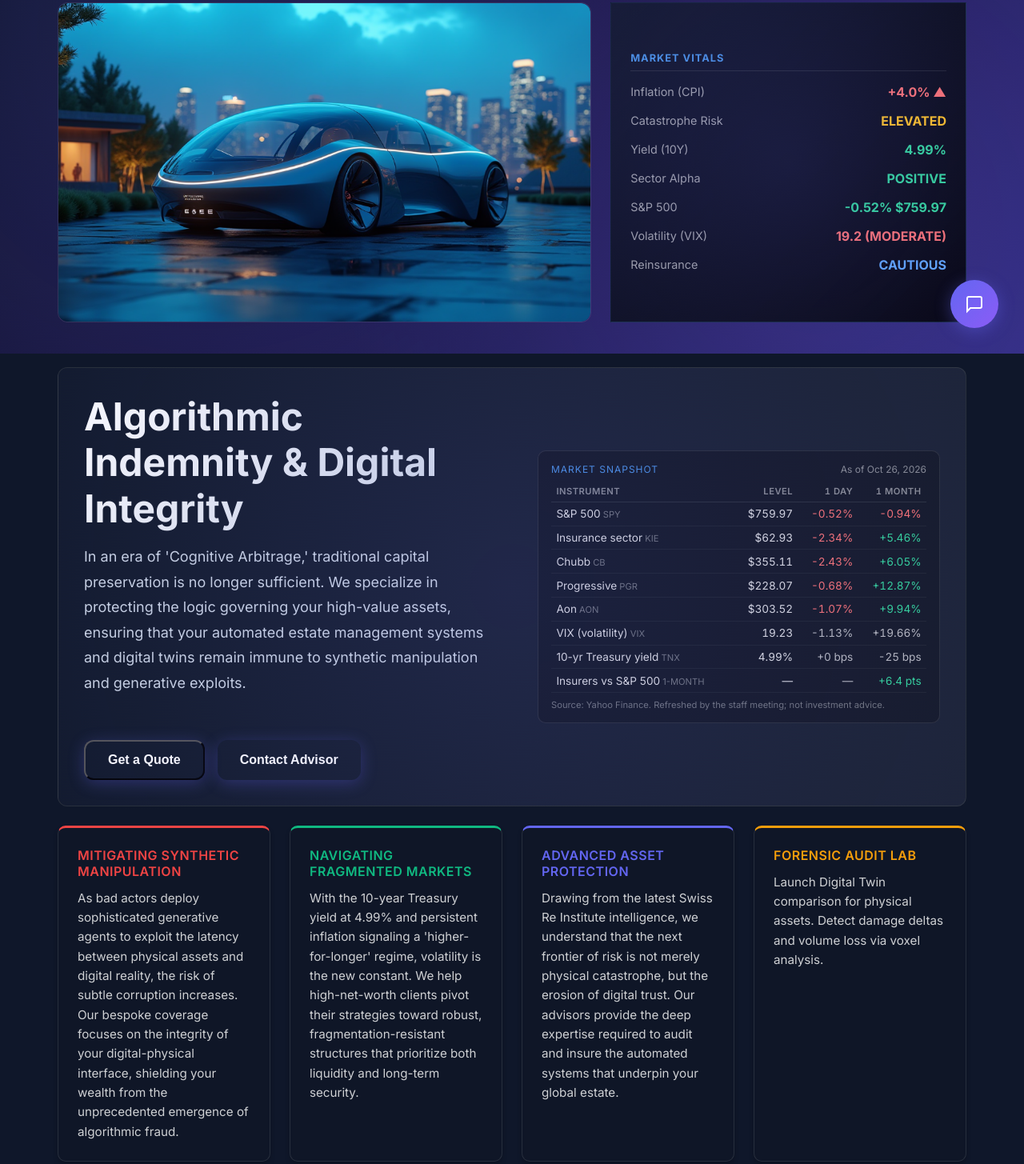
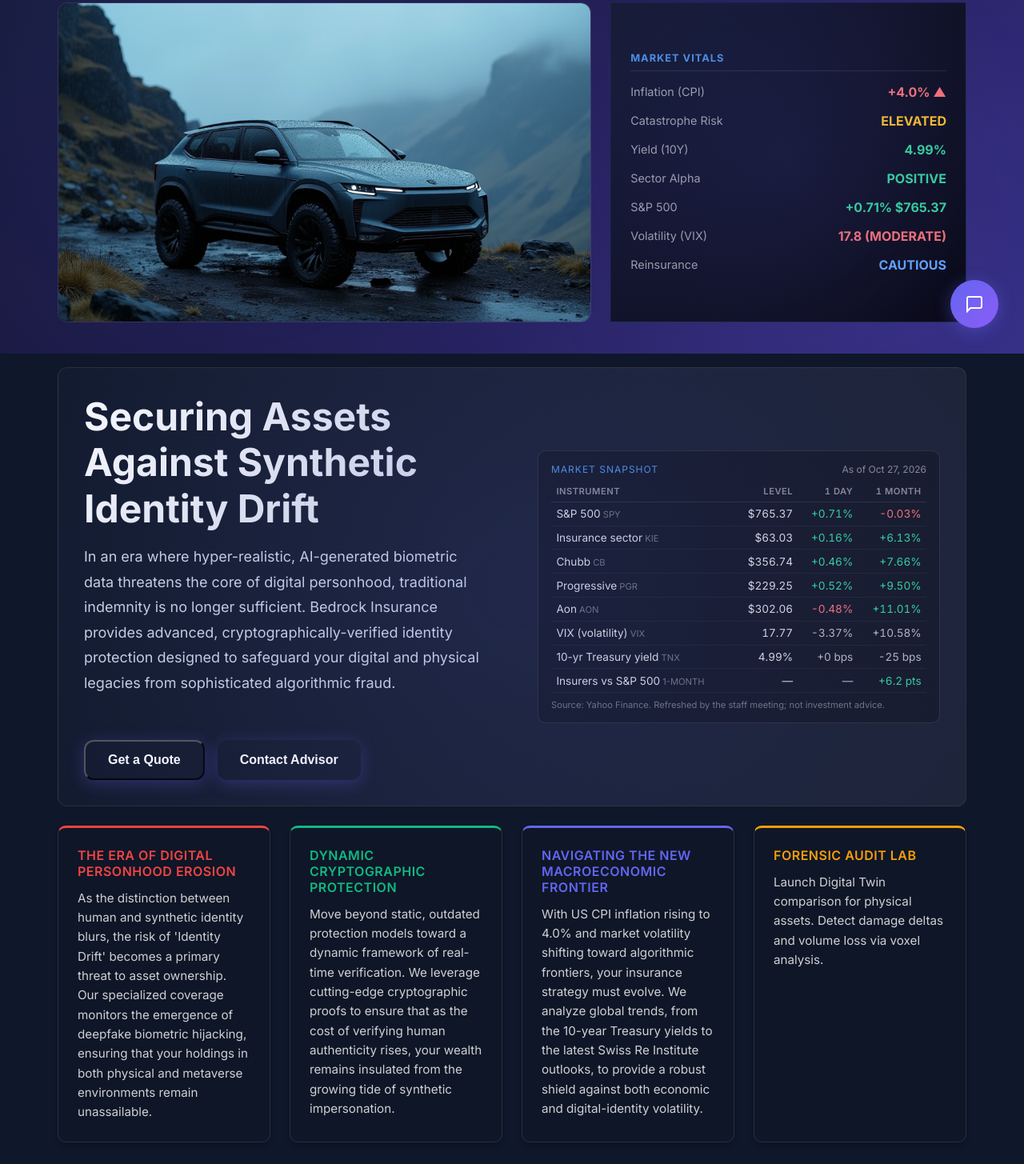
Before and after one commit to daviddswayne-svg/sterling-lab, a plain HTML site: page dashboard/bedrock/index.html in a window 1280 px wide. Shown: the part 358-1813 px from the top of the page at 80% size. Drawn offline with Linux system fonts and the light colour scheme; no server answers.

Commit message:
Bedrock Insurance Auto-Update: Securing Assets Against Synthetic Identity Drift

```diff
--- a/dashboard/bedrock/index.html
+++ b/dashboard/bedrock/index.html
@@ -118,7 +118,7 @@
 <!-- DYNAMIC AGENT UPDATE ZONE -->
 <div class="bento-grid">
 <div class="bento-visual card-glow">
-<img alt="Safe Haven" class="hero-image" id="hero-image" src="/assets/bedrock_20261026-0601.png" style="display: block;"/>
+<img alt="Safe Haven" class="hero-image" id="hero-image" src="/assets/bedrock_20261027-0601.png" style="display: block;"/>
 </div>
 <!-- 2. Data Zone (Right) - PREVIOUSLY GRAPH, NOW INFO TEXT -->
 <div class="bento-data card-glow" style="background: linear-gradient(135deg, rgba(16, 24, 39, 0.8), rgba(0, 0, 0, 0.9)); border: 1px solid rgba(74, 144, 226, 0.2); padding: 1.5rem; display: flex; flex-direction: column; justify-content: center; gap: 1rem;">
@@ -144,11 +144,11 @@
 </div>
 <div class="vital-row" style="display: flex; justify-content: space-between; width: 100%; align-items: center;">
 <span style="color: rgba(255,255,255,0.6); font-size: 0.9rem;">S&amp;P 500</span>
-<span id="market-sp500-val" style="color: #34d399; font-weight: 700;">-0.52% $759.97</span>
+<span id="market-sp500-val" style="color: #34d399; font-weight: 700;">+0.71% $765.37</span>
 </div>
 <div class="vital-row" style="display: flex; justify-content: space-between; width: 100%; align-items: center;">
 <span style="color: rgba(255,255,255,0.6); font-size: 0.9rem;">Volatility (VIX)</span>
-<span id="market-volatility-val" style="color: #f87171; font-weight: 700;">19.2 (MODERATE)</span>
+<span id="market-volatility-val" style="color: #f87171; font-weight: 700;">17.8 (MODERATE)</span>
 </div>
 <div class="vital-row" style="display: flex; justify-content: space-between; width: 100%; align-items: center;">
 <span style="color: rgba(255,255,255,0.6); font-size: 0.9rem;">Reinsurance</span>
@@ -176,8 +176,8 @@
 <div class="bento-strategy card-glow" style="margin-top: 1.5rem;">
 <!-- Left Content -->
 <div style="flex: 1; display: flex; flex-direction: column; justify-content: center;">
-<h2 class="hero-title" id="strategy-title">Algorithmic Indemnity &amp; Digital Integrity</h2>
-<div class="hero-description" id="strategy-desc">In an era of 'Cognitive Arbitrage,' traditional capital preservation is no longer sufficient. We specialize in protecting the logic governing your high-value assets, ensuring that your automated estate management systems and digital twins remain immune to synthetic manipulation and generative exploits.</div>
+<h2 class="hero-title" id="strategy-title">Securing Assets Against Synthetic Identity Drift</h2>
+<div class="hero-description" id="strategy-desc">In an era where hyper-realistic, AI-generated biometric data threatens the core of digital personhood, traditional indemnity is no longer sufficient. Bedrock Insurance provides advanced, cryptographically-verified identity protection designed to safeguard your digital and physical legacies from sophisticated algorithmic fraud.</div>
 <div class="cta-row">
 <button class="cta-button" onclick="openInsuranceChat()">Get a Quote</button>
 <button class="cta-button secondary-cta">Contact Advisor</button>
@@ -186,10 +186,10 @@
 <!-- Right: live market snapshot. Rewritten by every staff meeting from real data (replaces a static mock chart). -->
 <div class="market-table-wrap">
 <div class="market-table-card">
-<div class="mt-head"><span>Market snapshot</span><span id="market-table-asof">As of Oct 26, 2026</span></div>
+<div class="mt-head"><span>Market snapshot</span><span id="market-table-asof">As of Oct 27, 2026</span></div>
 <table class="market-table">
 <thead><tr><th>Instrument</th><th class="mt-num">Level</th><th class="mt-num">1 day</th><th class="mt-num">1 month</th></tr></thead>
-<tbody id="market-table-body"><tr><td class="mt-name">S&amp;P 500<span class="mt-sym"> SPY</span></td><td class="mt-num">$759.97</td><td class="mt-num down">-0.52%</td><td class="mt-num down">-0.94%</td></tr><tr><td class="mt-name">Insurance sector<span class="mt-sym"> KIE</span></td><td class="mt-num">$62.93</td><td class="mt-num down">-2.34%</td><td class="mt-num up">+5.46%</td></tr><tr><td class="mt-name">Chubb<span class="mt-sym"> CB</span></td><td class="mt-num">$355.11</td><td class="mt-num down">-2.43%</td><td class="mt-num up">+6.05%</td></tr><tr><td class="mt-name">Progressive<span class="mt-sym"> PGR</span></td><td class="mt-num">$228.07</td><td class="mt-num down">-0.68%</td><td class="mt-num up">+12.87%</td></tr><tr><td class="mt-name">Aon<span class="mt-sym"> AON</span></td><td class="mt-num">$303.52</td><td class="mt-num down">-1.07%</td><td class="mt-num up">+9.94%</td></tr><tr><td class="mt-name">VIX (volatility)<span class="mt-sym"> VIX</span></td><td class="mt-num">19.23</td><td class="mt-num flat">-1.13%</td><td class="mt-num flat">+19.66%</td></tr><tr><td class="mt-name">10-yr Treasury yield<span class="mt-sym"> TNX</span></td><td class="mt-num">4.99%</td><td class="mt-num flat">+0 bps</td><td class="mt-num flat">-25 bps</td></tr><tr><td class="mt-name">Insurers vs S&amp;P 500<span class="mt-sym"> 1-MONTH</span></td><td class="mt-num">—</td><td class="mt-num na">—</td><td class="mt-num up">+6.4 pts</td></tr></tbody>
+<tbody id="market-table-body"><tr><td class="mt-name">S&amp;P 500<span class="mt-sym"> SPY</span></td><td class="mt-num">$765.37</td><td class="mt-num up">+0.71%</td><td class="mt-num down">-0.03%</td></tr><tr><td class="mt-name">Insurance sector<span class="mt-sym"> KIE</span></td><td class="mt-num">$63.03</td><td class="mt-num up">+0.16%</td><td class="mt-num up">+6.13%</td></tr><tr><td class="mt-name">Chubb<span class="mt-sym"> CB</span></td><td class="mt-num">$356.74</td><td class="mt-num up">+0.46%</td><td class="mt-num up">+7.66%</td></tr><tr><td class="mt-name">Progressive<span class="mt-sym"> PGR</span></td><td class="mt-num">$229.25</td><td class="mt-num up">+0.52%</td><td class="mt-num up">+9.50%</td></tr><tr><td class="mt-name">Aon<span class="mt-sym"> AON</span></td><td class="mt-num">$302.06</td><td class="mt-num down">-0.48%</td><td class="mt-num up">+11.01%</td></tr><tr><td class="mt-name">VIX (volatility)<span class="mt-sym"> VIX</span></td><td class="mt-num">17.77</td><td class="mt-num flat">-3.37%</td><td class="mt-num flat">+10.58%</td></tr><tr><td class="mt-name">10-yr Treasury yield<span class="mt-sym"> TNX</span></td><td class="mt-num">4.99%</td><td class="mt-num flat">+0 bps</td><td class="mt-num flat">-25 bps</td></tr><tr><td class="mt-name">Insurers vs S&amp;P 500<span class="mt-sym"> 1-MONTH</span></td><td class="mt-num">—</td><td class="mt-num na">—</td><td class="mt-num up">+6.2 pts</td></tr></tbody>
 </table>
 <div class="mt-foot">Source: Yahoo Finance. Refreshed by the staff meeting; not investment advice.</div>
 </div>
@@ -198,16 +198,16 @@
 <!-- 4. Editorial Zone (Bottom Cards) -->
 <div class="bento-editorial" style="margin-top: 1.5rem;">
 <div class="editorial-card">
-<h3 id="risk-title">Mitigating Synthetic Manipulation</h3>
-<p id="risk-desc">As bad actors deploy sophisticated generative agents to exploit the latency between physical assets and digital reality, the risk of subtle corruption increases. Our bespoke coverage focuses on the integrity of your digital-physical interface, shielding your wealth from the unprecedented emergence of algorithmic fraud.</p>
+<h3 id="risk-title">The Era of Digital Personhood Erosion</h3>
+<p id="risk-desc">As the distinction between human and synthetic identity blurs, the risk of 'Identity Drift' becomes a primary threat to asset ownership. Our specialized coverage monitors the emergence of deepfake biometric hijacking, ensuring that your holdings in both physical and metaverse environments remain unassailable.</p>
 </div>
 <div class="editorial-card">
-<h3 id="opp-title">Navigating Fragmented Markets</h3>
-<p id="opp-desc">With the 10-year Treasury yield at 4.99% and persistent inflation signaling a 'higher-for-longer' regime, volatility is the new constant. We help high-net-worth clients pivot their strategies toward robust, fragmentation-resistant structures that prioritize both liquidity and long-term security.</p>
+<h3 id="opp-title">Dynamic Cryptographic Protection</h3>
+<p id="opp-desc">Move beyond static, outdated protection models toward a dynamic framework of real-time verification. We leverage cutting-edge cryptographic proofs to ensure that as the cost of verifying human authenticity rises, your wealth remains insulated from the growing tide of synthetic impersonation.</p>
 </div>
 <div class="editorial-card">
-<h3 id="insight-title">Advanced Asset Protection</h3>
-<p id="insight-desc">Drawing from the latest Swiss Re Institute intelligence, we understand that the next frontier of risk is not merely physical catastrophe, but the erosion of digital trust. Our advisors provide the deep expertise required to audit and insure the automated systems that underpin your global estate.</p>
+<h3 id="insight-title">Navigating the New Macroeconomic Frontier</h3>
+<p id="insight-desc">With US CPI inflation rising to 4.0% and market volatility shifting toward algorithmic frontiers, your insurance strategy must evolve. We analyze global trends, from the 10-year Treasury yields to the latest Swiss Re Institute outlooks, to provide a robust shield against both economic and digital-identity volatility.</p>
 </div>
 <div class="editorial-card" onclick="window.location.href='/audit/'" style="cursor:pointer; border-top-color: #f59e0b;">
 <h3 style="color: #f59e0b;">Forensic Audit Lab</h3>
```
Also changed, not shown: dashboard/bedrock/meeting_latest.json (+17 -17 lines), dashboard/assets/bedrock_20261024-0601.png (deleted), dashboard/assets/bedrock_20261027-0601.png (added).
